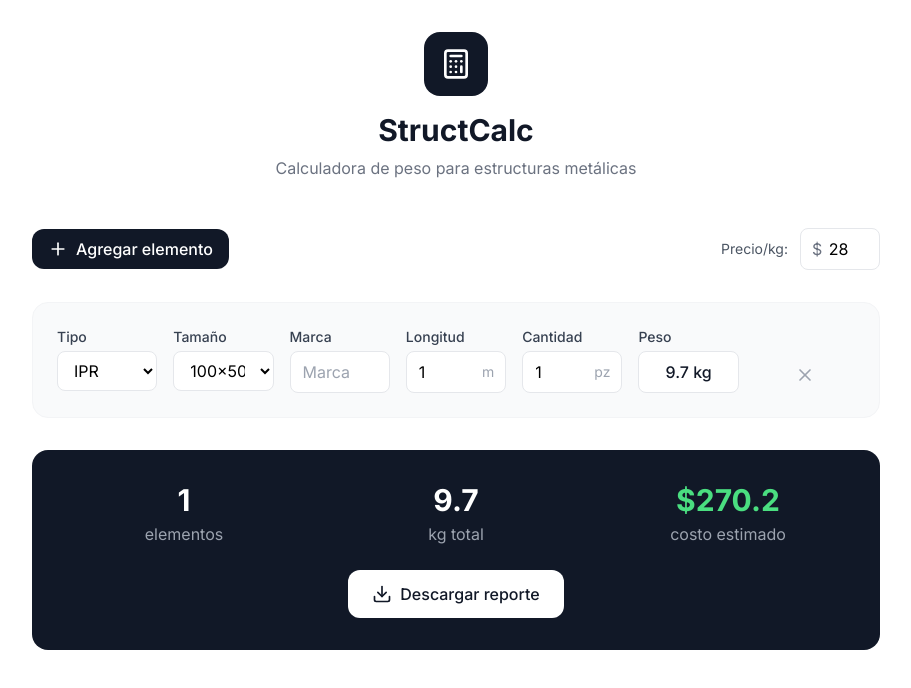
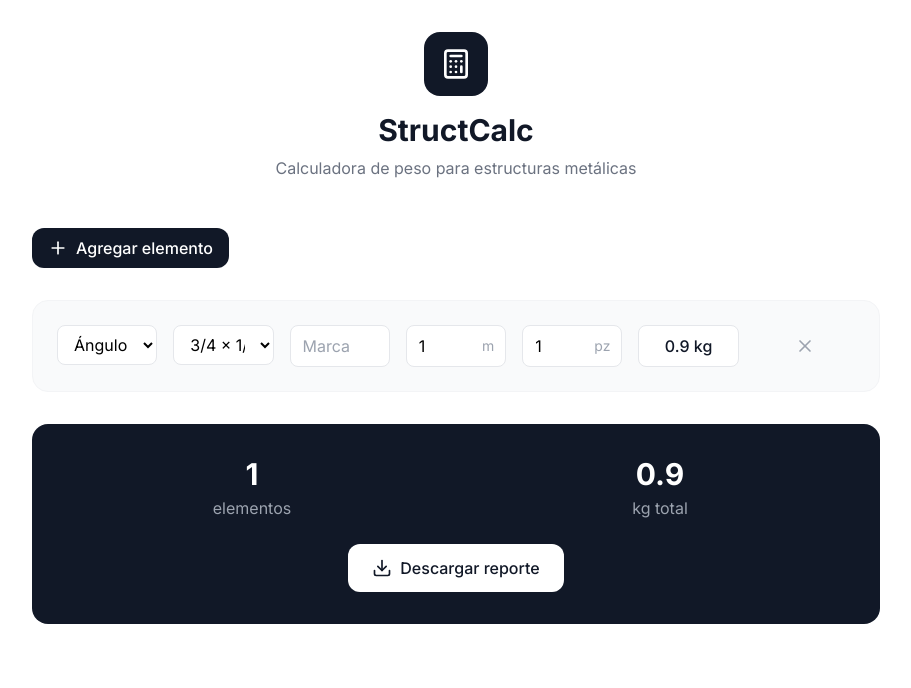
Before and after one commit to ingenierofierros/prueba-yt, a Next.js app: page / in a window 1280 px wide. Both pictures are taken after a click on the button "Agregar elemento". Shown: the top 688 px of the page, without its empty margins (184-1095 px from the left). Built offline with nearby package versions, Linux system fonts and the light colour scheme.

Commit message:
Update SteelWeightCalculator.tsx

```diff
--- a/components/SteelWeightCalculator.tsx
+++ b/components/SteelWeightCalculator.tsx
@@ -16,8 +16,6 @@ interface Element {
 const SteelWeightCalculator = () => {
   const [elements, setElements] = useState<Element[]>([]);
   const [totalWeight, setTotalWeight] = useState(0);
-  const [totalCost, setTotalCost] = useState(0);
-  const [steelPrice, setSteelPrice] = useState(28);
 
   // Base de datos de perfiles estándar mexicanos (kg/m)
   const profiles: Record<string, Record<string, number>> = {
@@ -41,13 +39,74 @@ const SteelWeightCalculator = () => {
       '305x305': 137.00
     },
     'Ángulo': {
-      '25x25x3': 1.12,
-      '38x38x5': 2.77,
-      '51x51x6': 4.47,
-      '64x64x6': 7.09,
-      '76x76x8': 11.40,
-      '102x102x10': 19.30,
-      '127x127x13': 30.60
+      '3/4 x 1/8 (19x3mm)': 0.88,
+      '3/4 x 3/16 (19x5mm)': 1.25,
+      '1 x 1/8 (25x3mm)': 1.19,
+      '1 x 3/16 (25x6mm)': 1.73,
+      '1 x 1/4 (25x6mm)': 2.32,
+      '1 1/4 x 1/8 (32x3mm)': 1.5,
+      '1 1/4 x 3/16 (32x5mm)': 2.2,
+      '1 1/4 x 1/4 (32x6mm)': 2.86,
+      '1 1/2 x 1/8 (38x3mm)': 1.83,
+      '1 1/2 x 3/16 (38x5mm)': 2.68,
+      '1 1/2 x 1/4 (38x6mm)': 3.48,
+      '1 1/2 x 5/16 (38x8mm)': 4.26,
+      '1 1/2 x 3/8 (38x10mm)': 4.99,
+      '1 3/4 x 1/8 (44x3mm)': 2.14,
+      '1 3/4 x 3/16 (44x5mm)': 3.15,
+      '1 3/4 x 1/4 (44x6mm)': 4.12,
+      '1 3/4 x 5/16 (44x8mm)': 5.04,
+      '2 x 1/8 (51x3mm)': 2.46,
+      '2 x 3/16 (51x5mm)': 3.63,
+      '2 x 1/4 (51x6mm)': 4.75,
+      '2 x 5/16 (51x8mm)': 5.83,
+      '2 x 3/8 (51x10mm)': 7.0,
+      '2 1/2 x 3/16 (64x5mm)': 4.57,
+      '2 1/2 x 1/4 (64x6mm)': 6.1,
+      '2 1/2 x 5/16 (64x8mm)': 7.44,
+      '2 1/2 x 3/8 (64x10mm)': 8.78,
+      '2 1/2 x 1/2 (64x13mm)': 11.46,
+      '3 x 3/16 (76x5mm)': 5.52,
+      '3 x 1/4 (76x6mm)': 7.3,
+      '3 x 5/16 (76x8mm)': 9.08,
+      '3 x 3/8 (76x10mm)': 10.72,
+      '3 x 7/16 (76x11mm)': 12.35,
+      '3 x 1/2 (76x13mm)': 13.99,
+      '3 1/2 x 1/4 (89x6mm)': 8.63,
+      '3 1/2 x 5/16 (89x8mm)': 10.72,
+      '3 1/2 x 3/8 (89x10mm)': 12.65,
+      '3 1/2 x 7/16 (89x11mm)': 14.59,
+      '3 1/2 x 1/2 (89x13mm)': 16.52,
+      '4 x 1/4 (102x6mm)': 9.82,
+      '4 x 5/16 (102x8mm)': 12.2,
+      '4 x 3/8 (102x10mm)': 14.59,
+      '4 x 7/16 (102x11mm)': 16.82,
+      '4 x 1/2 (102x13mm)': 19.05,
+      '4 x 5/8 (102x16mm)': 23.37,
+      '4 x 3/4 (102x19mm)': 27.54,
+      '5 x 5/16 (127x8mm)': 15.33,
+      '5 x 3/8 (127x10mm)': 18.31,
+      '5 x 7/16 (127x11mm)': 21.29,
+      '5 x 1/2 (127x13mm)': 24.11,
+      '5 x 5/8 (127x16mm)': 29.77,
+      '5 x 3/4 (127x19mm)': 35.13,
+      '5 x 7/8 (127x22mm)': 40.49,
+      '6 x 5/16 (152x8mm)': 18.46,
+      '6 x 3/8 (152x10mm)': 22.18,
+      '6 x 7/16 (152x11mm)': 25.6,
+      '6 x 1/2 (152x13mm)': 29.17,
+      '6 x 9/16 (152x14mm)': 32.6,
+      '6 x 5/8 (152x16mm)': 36.02,
+      '6 x 3/4 (152x19mm)': 42.72,
+      '6 x 7/8 (152x22mm)': 49.27,
+      '6 x 1 (152x25mm)': 55.67,
+      '8 x 1/2 (203x13mm)': 39.3,
+      '8 x 9/16 (203x14mm)': 44.06,
+      '8 x 5/8 (203x16mm)': 48.67,
+      '8 x 3/4 (203x19mm)': 57.9,
+      '8 x 7/8 (203x22mm)': 66.98,
+      '8 x 1 (203x25mm)': 75.91,
+      '8 x 1 1/8 (203x29mm)': 84.7
     },
     'Canal': {
       '76x38': 5.90,
@@ -81,11 +140,11 @@ const SteelWeightCalculator = () => {
   const addElement = () => {
     const newElement: Element = {
       id: Date.now(),
-      profileType: 'IPR',
-      size: '100x50',
+      profileType: 'Ángulo',
+      size: '3/4 x 1/8 (19x3mm)',
       length: 1,
       quantity: 1,
-      weight: 9.65,
+      weight: 0.88,
       brand: ''
     };
     setElements([...elements, newElement]);
@@ -110,8 +169,7 @@ const SteelWeightCalculator = () => {
   useEffect(() => {
     const total = elements.reduce((sum, element) => sum + element.weight, 0);
     setTotalWeight(total);
-    setTotalCost(total * steelPrice);
-  }, [elements, steelPrice]);
+  }, [elements]);
 
   const generateReport = () => {
     let report = "REPORTE ESTRUCTURA METÁLICA\n\n";
@@ -121,7 +179,6 @@ const SteelWeightCalculator = () => {
     });
 
     report += `\nTOTAL: ${totalWeight.toFixed(1)} kg\n`;
-    report += `COSTO: $${totalCost.toLocaleString('es-MX')}\n`;
 
     const blob = new Blob([report], { type: 'text/plain' });
     const url = URL.createObjectURL(blob);
@@ -146,7 +203,7 @@ const SteelWeightCalculator = () => {
         </div>
 
         {/* Controles principales */}
-        <div className="flex flex-col sm:flex-row items-center justify-between mb-8 gap-4">
+        <div className="flex items-center justify-between mb-8">
           <button
             onClick={addElement}
             className="inline-flex items-center px-4 py-2 bg-gray-900 text-white rounded-xl hover:bg-gray-800 transition-colors font-medium"
@@ -154,30 +211,15 @@ const SteelWeightCalculator = () => {
             <Plus className="w-5 h-5 mr-2" />
             Agregar elemento
           </button>
-
-          <div className="flex items-center space-x-3">
-            <span className="text-sm text-gray-600">Precio/kg:</span>
-            <div className="relative">
-              <span className="absolute left-3 top-1/2 transform -translate-y-1/2 text-gray-500">$</span>
-              <input
-                type="number"
-                value={steelPrice}
-                onChange={(e) => setSteelPrice(parseFloat(e.target.value) || 0)}
-                className="w-20 pl-6 pr-3 py-2 border border-gray-200 rounded-lg text-center focus:outline-none focus:ring-2 focus:ring-gray-900 focus:border-transparent"
-                step="0.1"
-              />
-            </div>
-          </div>
         </div>
 
         {/* Lista de elementos */}
         <div className="space-y-4 mb-8">
           {elements.map((element) => (
-            <div key={element.id} className="bg-gray-50 rounded-2xl p-4 sm:p-6 border border-gray-100">
-              <div className="grid grid-cols-1 sm:grid-cols-2 lg:grid-cols-7 gap-4">
+            <div key={element.id} className="bg-gray-50 rounded-2xl p-6 border border-gray-100">
+              <div className="grid grid-cols-2 md:grid-cols-7 gap-4">
 
-                <div className="sm:col-span-1">
-                  <label className="block text-sm font-medium text-gray-700 mb-1">Tipo</label>
+                <div className="col-span-2 md:col-span-1">
                   <select
                     value={element.profileType}
                     onChange={(e) => {
@@ -194,8 +236,7 @@ const SteelWeightCalculator = () => {
                   </select>
                 </div>
 
-                <div className="sm:col-span-1">
-                  <label className="block text-sm font-medium text-gray-700 mb-1">Tamaño</label>
+                <div className="col-span-2 md:col-span-1">
                   <select
                     value={element.size}
                     onChange={(e) => updateElement(element.id, 'size', e.target.value)}
@@ -208,7 +249,6 @@ const SteelWeightCalculator = () => {
                 </div>
 
                 <div>
-                  <label className="block text-sm font-medium text-gray-700 mb-1">Marca</label>
                   <input
                     type="text"
                     value={element.brand}
@@ -219,7 +259,6 @@ const SteelWeightCalculator = () => {
                 </div>
 
                 <div>
-                  <label className="block text-sm font-medium text-gray-700 mb-1">Longitud</label>
                   <div className="relative">
                     <input
                       type="number"
@@ -235,7 +274,6 @@ const SteelWeightCalculator = () => {
                 </div>
 
                 <div>
-                  <label className="block text-sm font-medium text-gray-700 mb-1">Cantidad</label>
                   <div className="relative">
                     <input
                       type="number"
@@ -250,13 +288,12 @@ const SteelWeightCalculator = () => {
                 </div>
 
                 <div>
-                  <label className="block text-sm font-medium text-gray-700 mb-1">Peso</label>
                   <div className="px-3 py-2 bg-white border border-gray-200 rounded-lg text-center font-medium text-gray-900">
                     {element.weight.toFixed(1)} kg
                   </div>
                 </div>
 
-                <div className="flex justify-center items-end">
+                <div className="flex justify-center">
                   <button
                     onClick={() => removeElement(element.id)}
                     className="p-2 text-gray-400 hover:text-red-500 hover:bg-red-50 rounded-lg transition-colors"
@@ -272,7 +309,7 @@ const SteelWeightCalculator = () => {
         {/* Resultados */}
         {elements.length > 0 && (
           <div className="bg-gray-900 rounded-2xl p-8 text-white">
-            <div className="grid grid-cols-1 md:grid-cols-3 gap-8 text-center mb-6">
+            <div className="grid grid-cols-1 md:grid-cols-2 gap-8 text-center mb-6">
               <div>
                 <div className="text-3xl font-bold mb-1">{elements.length}</div>
                 <div className="text-gray-400">elementos</div>
@@ -280,12 +317,6 @@ const SteelWeightCalculator = () => {
               <div>
                 <div className="text-3xl font-bold mb-1">{totalWeight.toFixed(1)}</div>
                 <div className="text-gray-400">kg total</div>
-              </div>
-              <div>
-                <div className="text-3xl font-bold mb-1 text-green-400">
-                  ${totalCost.toLocaleString('es-MX')}
-                </div>
-                <div className="text-gray-400">costo estimado</div>
               </div>
             </div>
 
```
